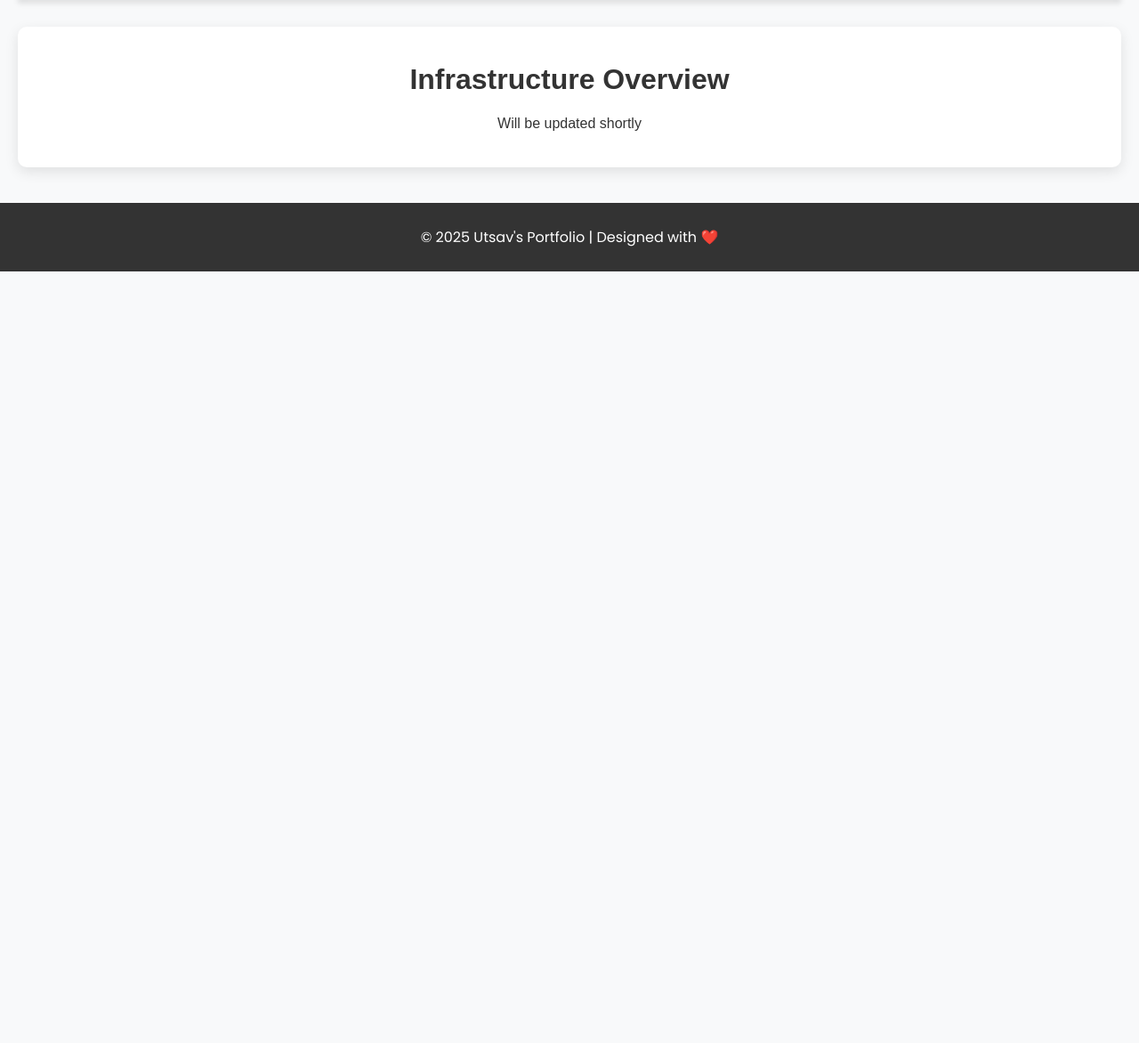
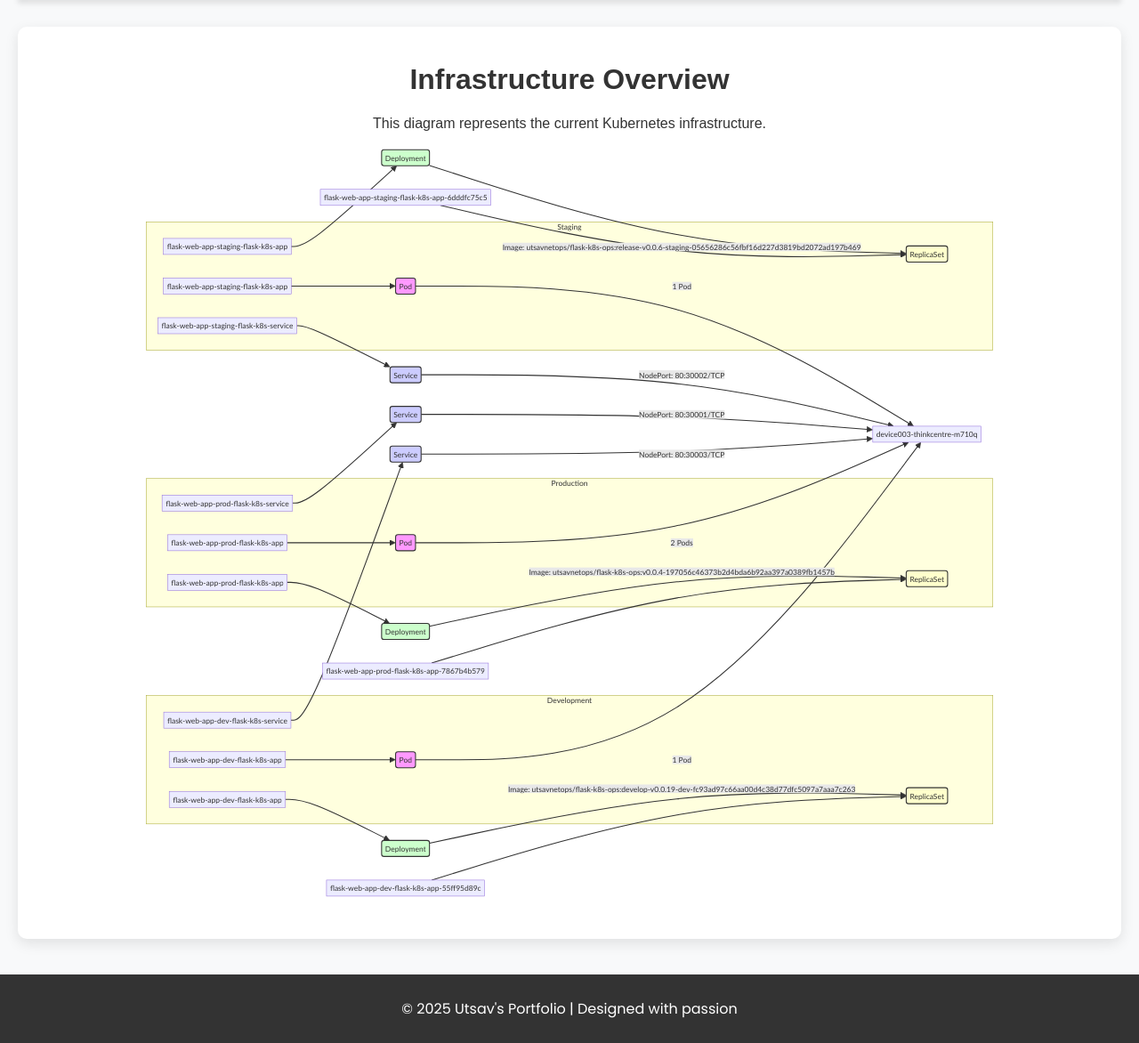
Before and after one commit to utsavnetops/main-flask-k8s, a Flask app: page /infrastructure in a window 1280 px wide. Shown: the part 135-1307 px from the top of the page at 89% size. Before the commit the page ends 440 px from the top, so only its background shows below. Run offline with Flask 3, Linux system fonts and the light colour scheme; some libraries are stand-ins or nearby versions.

Commit message:
infrastructure updated

```diff
--- a/templates/base.html
+++ b/templates/base.html
@@ -28,7 +28,7 @@
         {% block content %}{% endblock %}
     </main>
     <footer>
-        <p>&copy; 2025 Utsav's Portfolio | Designed with ❤️</p>
+        <p>&copy; 2025 Utsav's Portfolio | Designed with passion</p>
     </footer>
     {% block scripts %}{% endblock %}
 </body>
--- a/templates/infrastructure.html
+++ b/templates/infrastructure.html
@@ -4,7 +4,76 @@
     <div class="section">
         <h1>Infrastructure Overview</h1>
         <p>
-            Will be updated shortly
+            This diagram represents the current Kubernetes infrastructure.
         </p>
+        <div class="mermaid">
+            graph LR
+            A[flask-web-app-dev-flask-k8s-app] --> B(Pod);
+            C[flask-web-app-prod-flask-k8s-app] --> D(Pod);
+            E[flask-web-app-staging-flask-k8s-app] --> F(Pod);
+            G[flask-web-app-dev-flask-k8s-service] --> H(Service);
+            I[flask-web-app-prod-flask-k8s-service] --> J(Service);
+            K[flask-web-app-staging-flask-k8s-service] --> L(Service);
+            M[flask-web-app-dev-flask-k8s-app] --> N(Deployment);
+            O[flask-web-app-prod-flask-k8s-app] --> P(Deployment);
+            Q[flask-web-app-staging-flask-k8s-app] --> R(Deployment);
+            S[flask-web-app-dev-flask-k8s-app-55ff95d89c] --> T(ReplicaSet);
+            U[flask-web-app-prod-flask-k8s-app-7867b4b579] --> V(ReplicaSet);
+            W[flask-web-app-staging-flask-k8s-app-6dddfc75c5] --> X(ReplicaSet);
+
+            B -- 1 Pod --> device003-thinkcentre-m710q;
+            D -- 2 Pods --> device003-thinkcentre-m710q;
+            F -- 1 Pod --> device003-thinkcentre-m710q;
+
+            H -- NodePort: 80:30003/TCP --> device003-thinkcentre-m710q;
+            J -- NodePort: 80:30001/TCP --> device003-thinkcentre-m710q;
+            L -- NodePort: 80:30002/TCP --> device003-thinkcentre-m710q;
+
+            N -- Image: utsavnetops/flask-k8s-ops:develop-v0.0.19-dev-fc93ad97c66aa00d4c38d77dfc5097a7aaa7c263 --> T;
+            P -- Image: utsavnetops/flask-k8s-ops:v0.0.4-197056c46373b2d4bda6b92aa397a0389fb1457b --> V;
+            R -- Image: utsavnetops/flask-k8s-ops:release-v0.0.6-staging-05656286c56fbf16d227d3819bd2072ad197b469 --> X;
+
+            subgraph Development
+                A
+                G
+                M
+                T
+                B
+            end
+
+            subgraph Production
+                C
+                I
+                O
+                V
+                D
+            end
+
+            subgraph Staging
+                E
+                K
+                Q
+                X
+                F
+            end
+
+            style B fill:#f9f,stroke:#333,stroke-width:2px
+            style D fill:#f9f,stroke:#333,stroke-width:2px
+            style F fill:#f9f,stroke:#333,stroke-width:2px
+            style H fill:#ccf,stroke:#333,stroke-width:2px
+            style J fill:#ccf,stroke:#333,stroke-width:2px
+            style L fill:#ccf,stroke:#333,stroke-width:2px
+            style N fill:#cfc,stroke:#333,stroke-width:2px
+            style P fill:#cfc,stroke:#333,stroke-width:2px
+            style R fill:#cfc,stroke:#333,stroke-width:2px
+            style T fill:#ffc,stroke:#333,stroke-width:2px
+            style V fill:#ffc,stroke:#333,stroke-width:2px
+            style X fill:#ffc,stroke:#333,stroke-width:2px
+        </div>
     </div>
+
+    <script src="https://cdn.jsdelivr.net/npm/mermaid@10.5.0/dist/mermaid.min.js"></script>
+    <script>
+        mermaid.initialize({ startOnLoad: true });
+    </script>
 {% endblock %}
```
